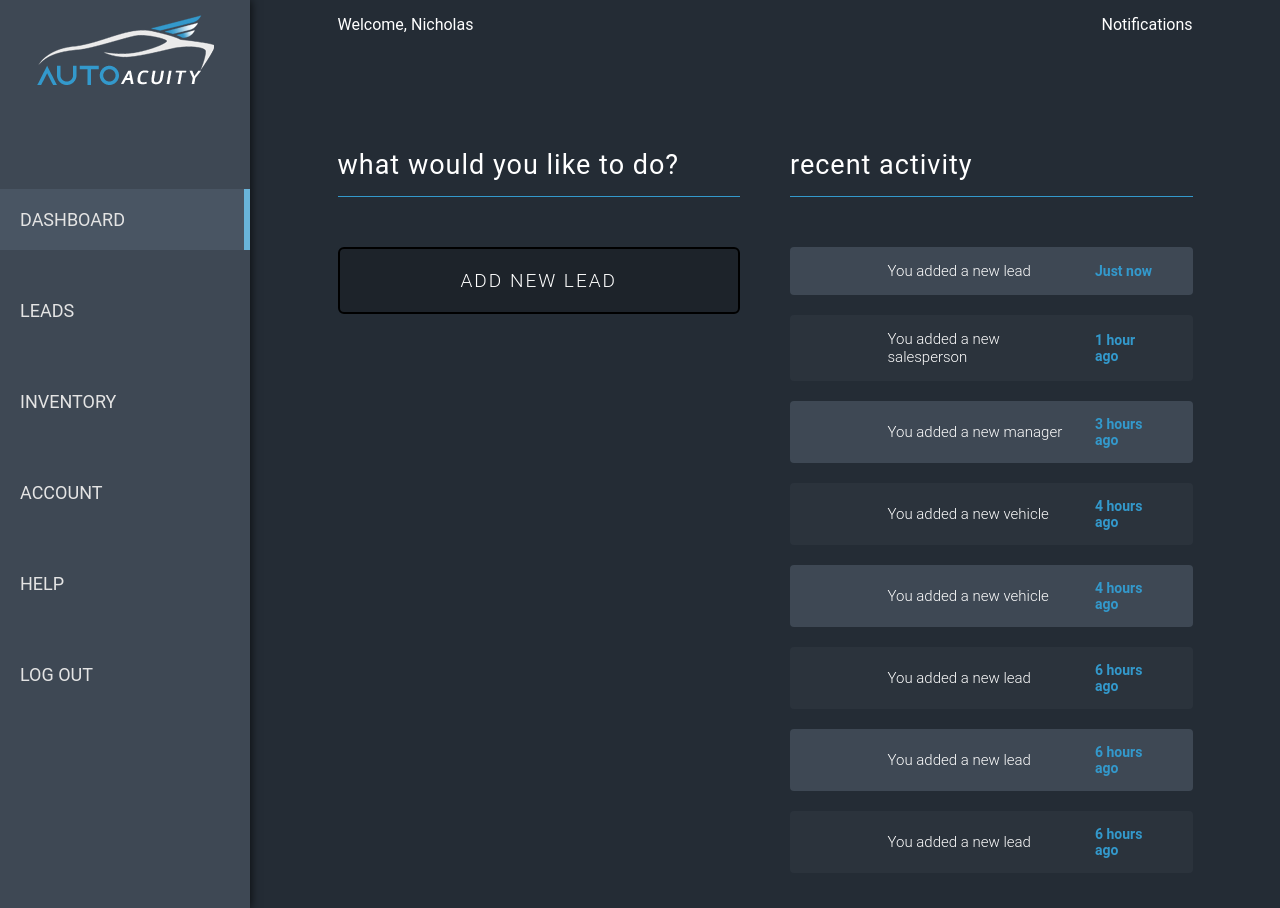
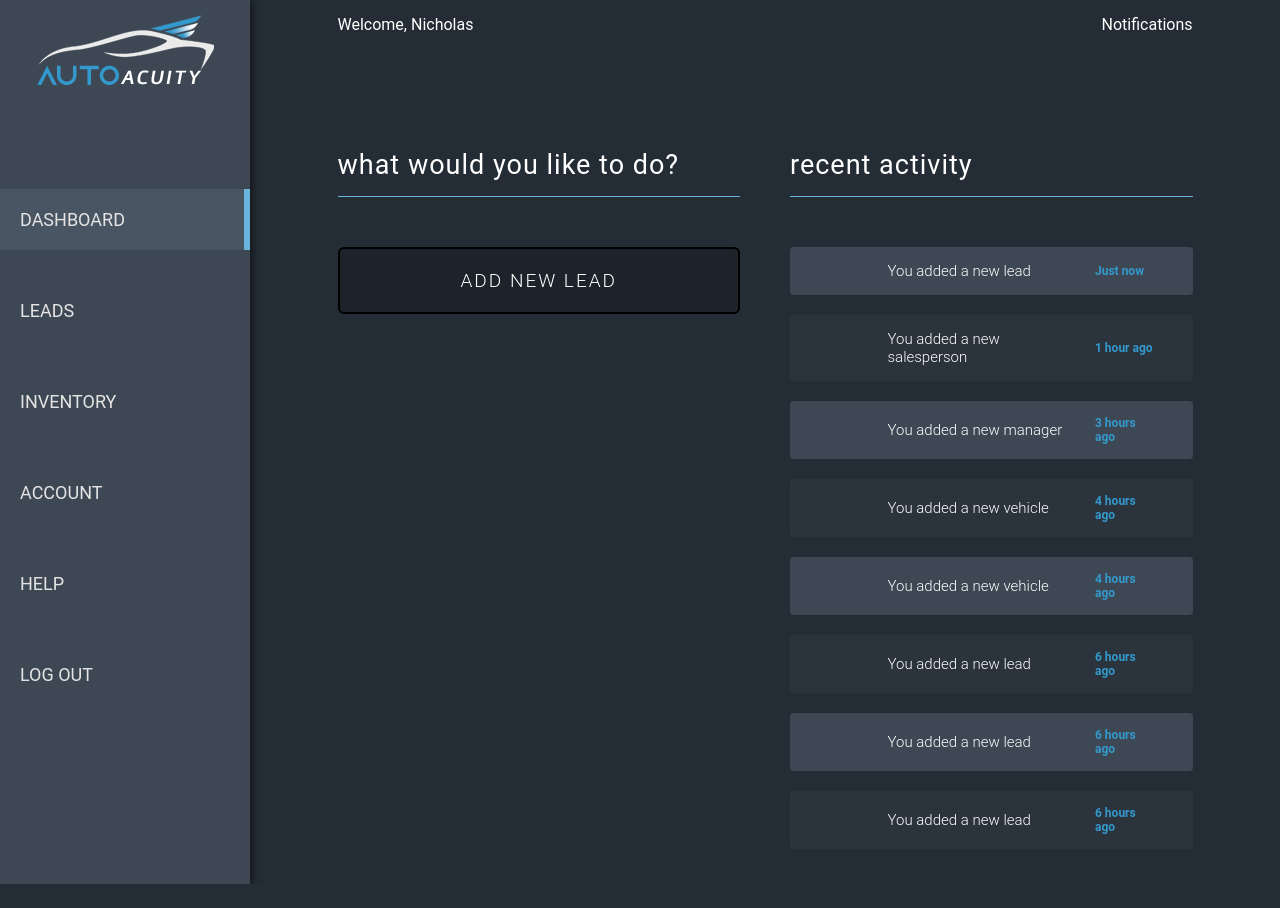
Before and after one commit to nicholas-patterson/dealer-crm, a React (Create React App) app: page /sales/dash in a window 1280 px wide. After the commit the page ends 884 px from the top, so only its background shows below. Built offline with nearby package versions, Linux system fonts and the light colour scheme; some icons are missing.

Commit message:
:sparkles: adds new classe for sales colors
adds new classe for sales colors

```diff
--- a/src/sass/pages/_dealerdashboard.scss
+++ b/src/sass/pages/_dealerdashboard.scss
@@ -45,7 +45,6 @@
     justify-content: space-between;
     align-items: center;
     width: 100%;
-    // border-bottom: 1px solid #39C;
     padding-bottom: 1.5rem;
   }
 
@@ -59,11 +58,18 @@
 
       &__heading {
         margin-top: 10rem;
-        border-bottom: 1px solid #39c;
         padding-bottom: 1.5rem;
         font-weight: 400;
         font-size: 2.7rem;
         letter-spacing: 1px;
+      }
+
+      & .sales_bb {
+        border-bottom: 1px solid $secondary-blue;
+      }
+
+      & .dealer_bb {
+        border-bottom: 1px solid #39c;
       }
 
       &__controls {
@@ -92,8 +98,14 @@
         font-weight: 300;
         cursor: pointer;
 
-        &:hover {
+        &.dealer_border:hover {
           border: 2px solid #39c;
+          background-color: #000;
+          box-shadow: 0 3px 12px rgba(0, 0, 0, 0.7);
+        }
+
+        &.sales_border:hover {
+          border: 2px solid $secondary-blue;
           background-color: #000;
           box-shadow: 0 3px 12px rgba(0, 0, 0, 0.7);
         }
@@ -101,24 +113,39 @@
     }
   }
 
-
   .recent-activity {
     flex-basis: 50%;
     &__heading {
       margin-top: 10rem;
-      border-bottom: 1px solid #39c;
+      //border-bottom: 1px solid #39c;
       padding-bottom: 1.5rem;
       font-weight: 400;
       font-size: 2.7rem;
       letter-spacing: 1px;
     }
 
+    & .sales_bb {
+      border-bottom: 1px solid $secondary-blue;
+    }
+
+    & .dealer_bb {
+      border-bottom: 1px solid #39c;
+    }
+
     &__help-icon {
       font-size: 2rem;
       display: inline-block;
       margin-left: 0.3rem;
-      color: #39c;
+      //color: #39c;
       vertical-align: middle;
+    }
+
+    & .sales_help_icon {
+      color: $secondary-blue;
+    }
+
+    & .dealer_help_icon {
+      color: $primary-blue;
     }
 
     &__items {
@@ -166,7 +193,7 @@
         // margin-left: 30px;
         flex-basis: 20%;
         color: #39c;
-        font-size: 1.4rem;
+        font-size: 1.2rem;
         font-weight: 700;
       }
     }
```
